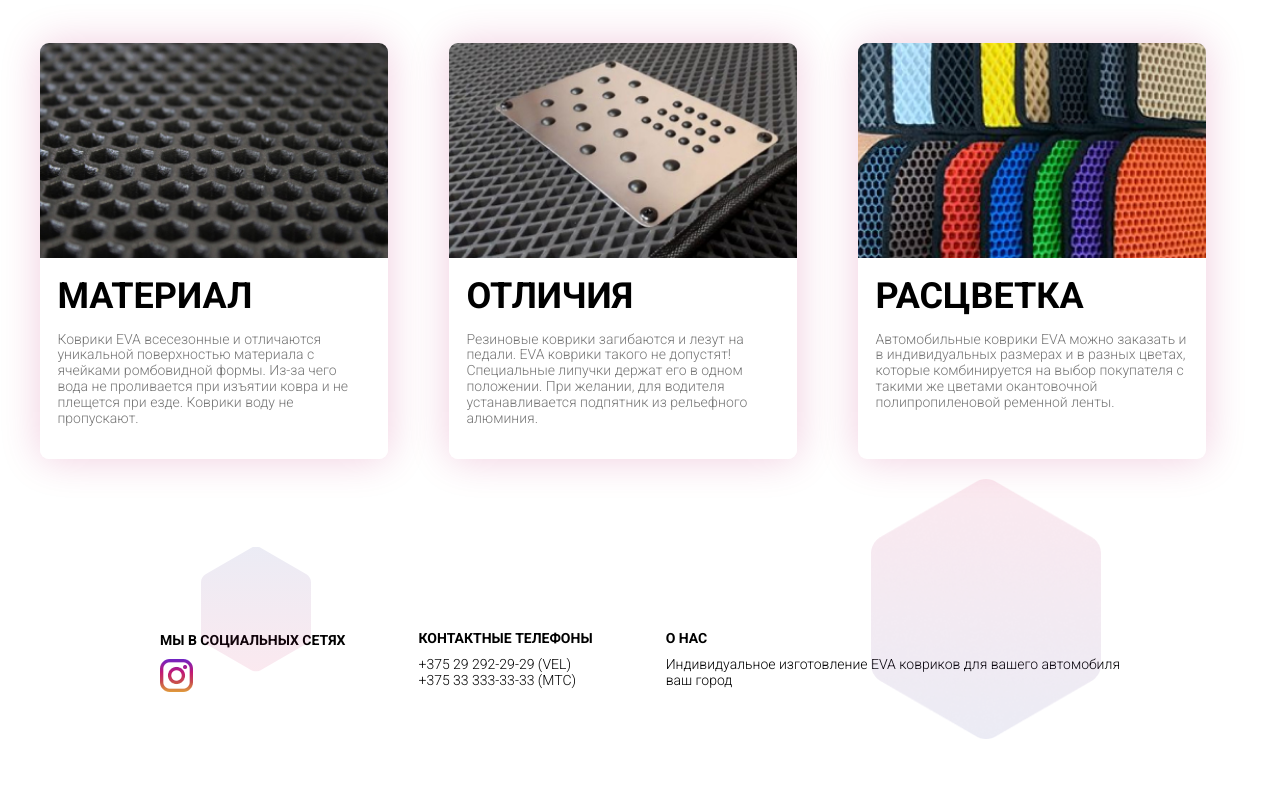
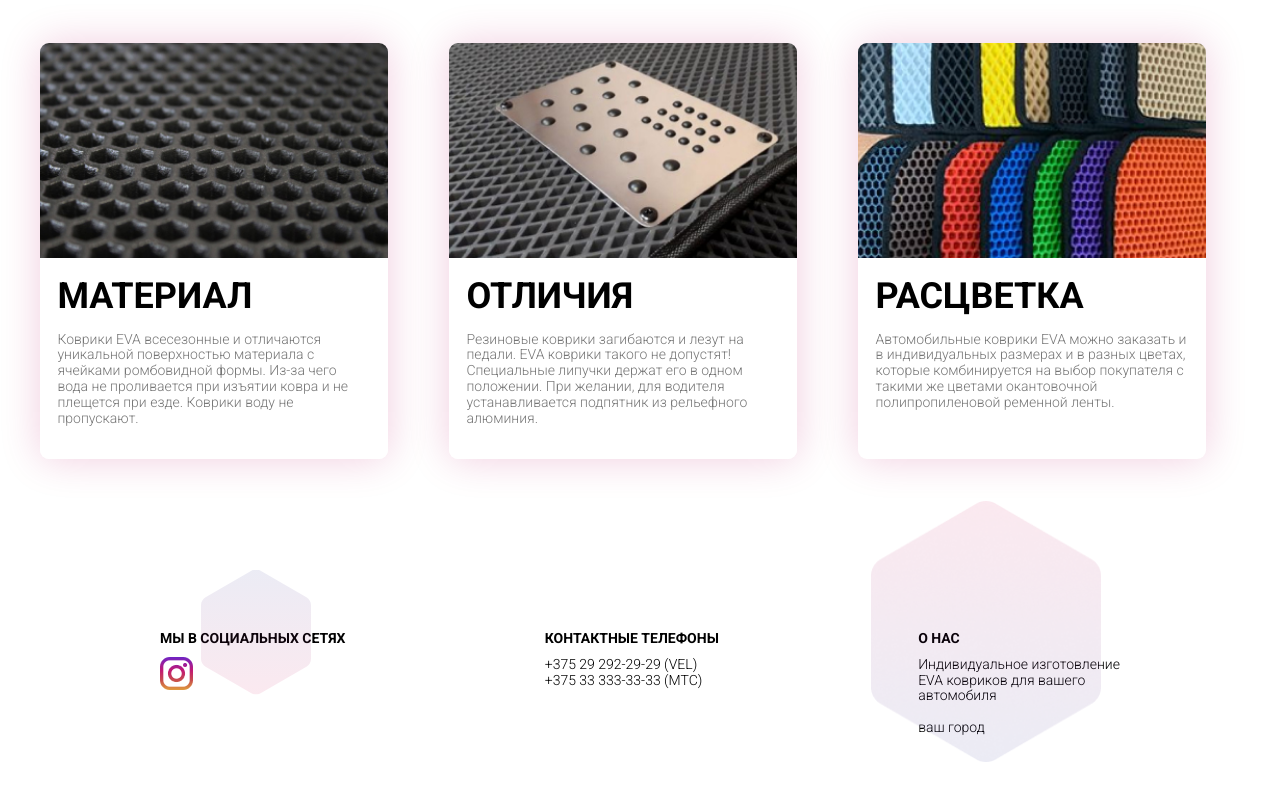
Before and after one commit to D3imka/evarugs, a plain HTML site: page index.html in a window 1280 px wide. Shown: the part 988-1788 px from the top of the page. Before the commit the page ends 1767 px from the top, so only its background shows below. Drawn offline with Linux system fonts and the light colour scheme; a script that the page names is missing.

Commit message:
fix bugs

```diff
--- a/css/style.css
+++ b/css/style.css
@@ -54,6 +54,9 @@ h1, h2, h3, h4, h5, h6{
 .header__telephone-img{
     width: 2rem;
     height: 2rem;
+}
+.header__telephone-text span:last-child{
+    margin-left: 1.2rem;
 }
 .header__maps-img{
     width: 1.5rem;
@@ -132,6 +135,7 @@ h1, h2, h3, h4, h5, h6{
     text-align: center;
     padding: 1.5rem 3rem;
     outline: none;
+    border: none;
     background: linear-gradient(95.2deg, #B90160 2.23%, #2E3192 99.51%);
     border-radius: 0.7rem;
     cursor: pointer;
@@ -205,7 +209,6 @@ h1, h2, h3, h4, h5, h6{
 .footer__wrap{
     display: flex;
     justify-content: space-between;
-    align-items: center;
     padding: 17.2rem 12rem 8.4rem 12rem;
 }
 .footer__header{
--- a/index.html
+++ b/index.html
@@ -124,8 +124,10 @@
                 <div class="footer__adress">
                     <h3 class="footer__header">О НАС</h3>
                     <ul>
-                        <li>Индивидуальное изготовление EVA ковриков для вашего автомобиля</li>
-                        <li>ваш город</li>
+                        <li>Индивидуальное изготовление</li>
+                        <li>EVA ковриков для вашего</li>
+                        <li>автомобиля</li>
+                        <li> <br> ваш город</li>
                     </ul>
                 </div>
                 <div class="footer__decor-1">
```
